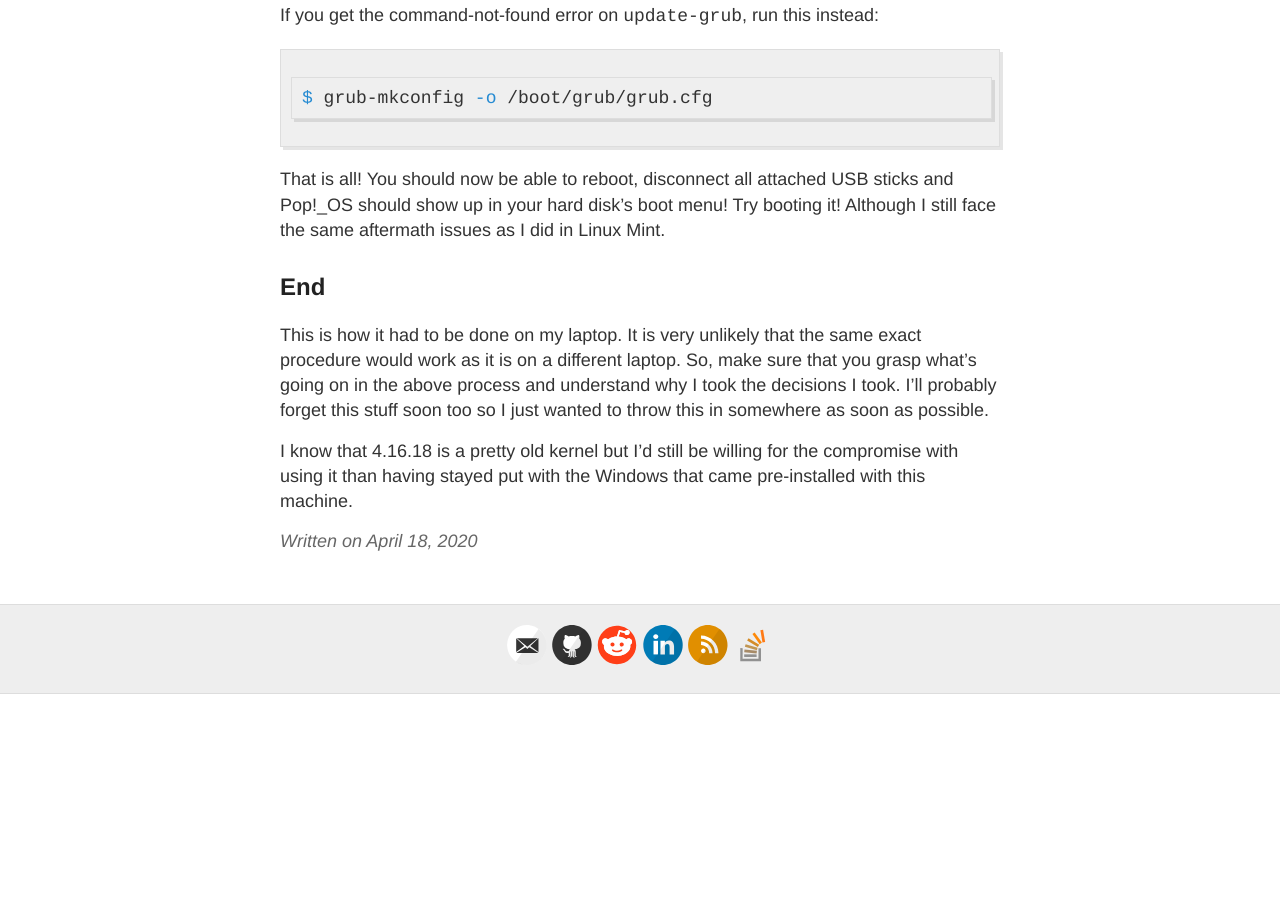
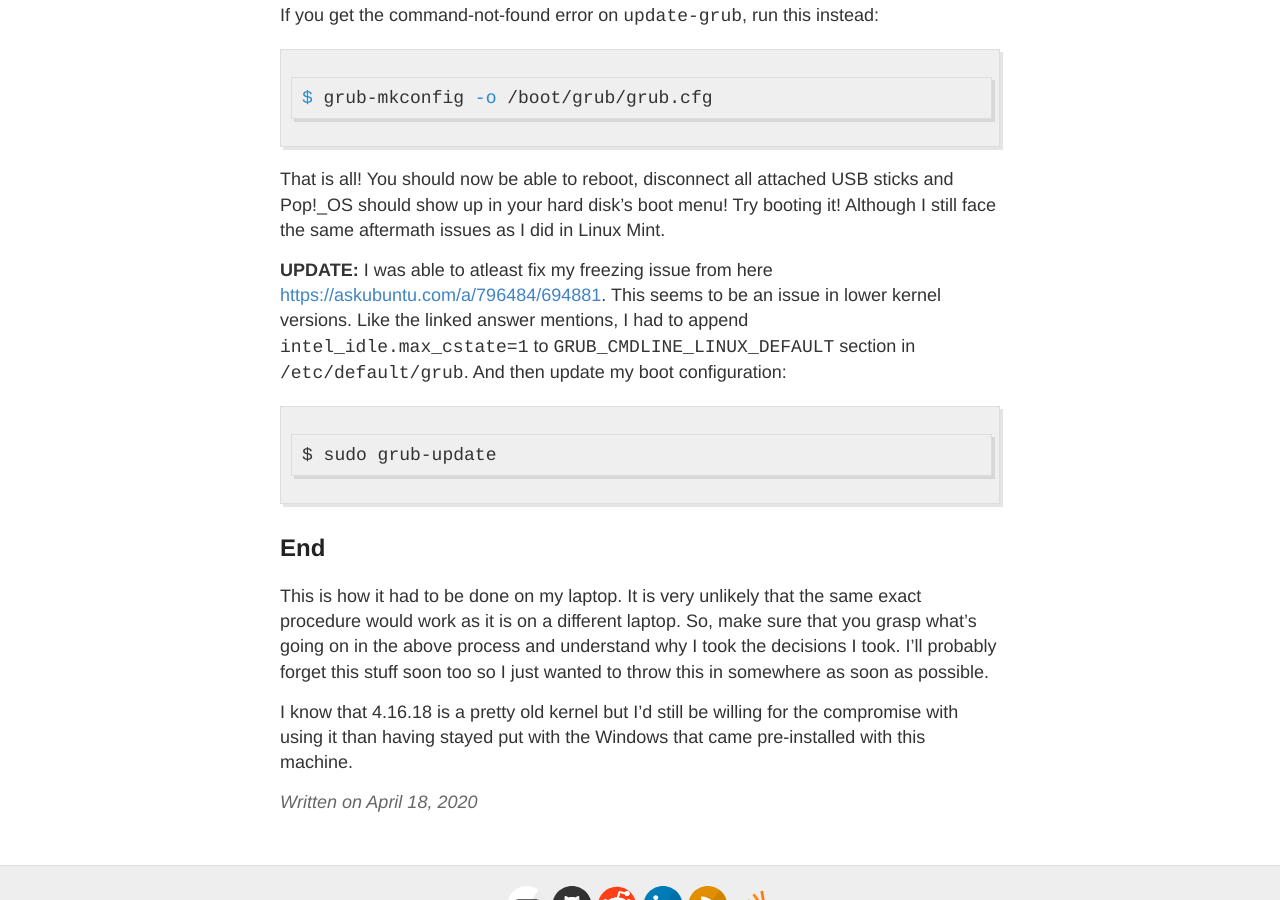
Before and after one commit to ritiek/ritiek.github.io, a Jekyll site: the page built from _posts/2020-04-18-blog-post-15.md, in a window 1280 px wide and 900 px high, scrolled down 9373 px. Built offline with Jekyll 4.4.1, drawn with Linux system fonts in a browser that asks for light colours; our own code applies the rules of GitHub Pages for plain Markdown files; before the commit the page ends 10067 px from its top, so only the background shows below that; some of the changed text lies outside the part shown.

Commit message:
Fix my freezing issue

````diff
--- a/_posts/2020-04-18-blog-post-15.md
+++ b/_posts/2020-04-18-blog-post-15.md
@@ -360,6 +360,14 @@ That is all! You should now be able to reboot, disconnect all attached USB stick
 should show up in your hard disk's boot menu! Try booting it! Although I still face the same
 aftermath issues as I did in Linux Mint.
 
+**UPDATE:** I was able to atleast fix my freezing issue from here [https://askubuntu.com/a/796484/694881](https://askubuntu.com/a/796484/694881).
+This seems to be an issue in lower kernel versions. Like the linked answer mentions, I had to
+append `intel_idle.max_cstate=1` to `GRUB_CMDLINE_LINUX_DEFAULT` section in `/etc/default/grub`.
+And then update my boot configuration:
+```
+$ sudo grub-update
+```
+
 
 ## End
 
````
Also changed, not shown: other parts of _posts/2020-04-18-blog-post-15.md (+1 -1 lines).
